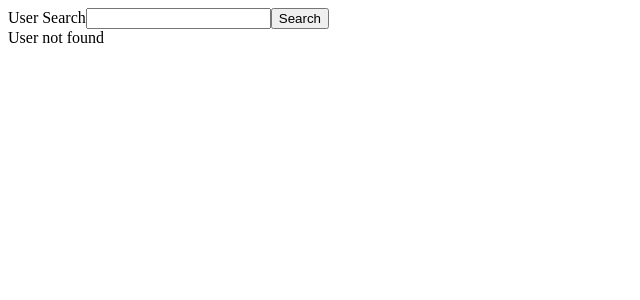
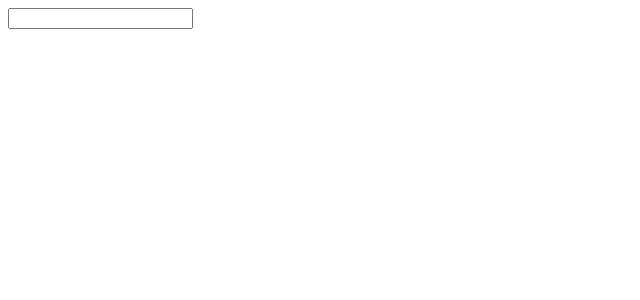
Before and after one commit to rparias/react-ts, a React (Create React App) app: page / in a window 1280 px wide. Before the commit this address had no page. Shown: the top 300 px of the page, without its empty margins (0-640 px from the left). Built offline with nearby package versions, Linux system fonts and the light colour scheme.

Commit message:
Handle Events with Types, in this example, event onChange

```diff
--- /dev/null
+++ b/src/events/EventComponent.tsx
@@ -0,0 +1,14 @@
+const EventComponent: React.FC = () => {
+
+  const onChange = (event: React.ChangeEvent<HTMLInputElement>) => {
+    console.log(event);
+  }
+
+  return (
+    <div>
+      <input onChange={onChange} />
+    </div>
+  )
+}
+
+export default EventComponent;
--- a/src/index.tsx
+++ b/src/index.tsx
@@ -1,10 +1,10 @@
 import ReactDOM from "react-dom";
-import UserSearch from "./state/UserSearch";
+import EventComponent from "./events/EventComponent";
 
 const App = () => {
   return (
   <div>
-    <UserSearch />
+    <EventComponent/>
   </div>
   )
 }
```
